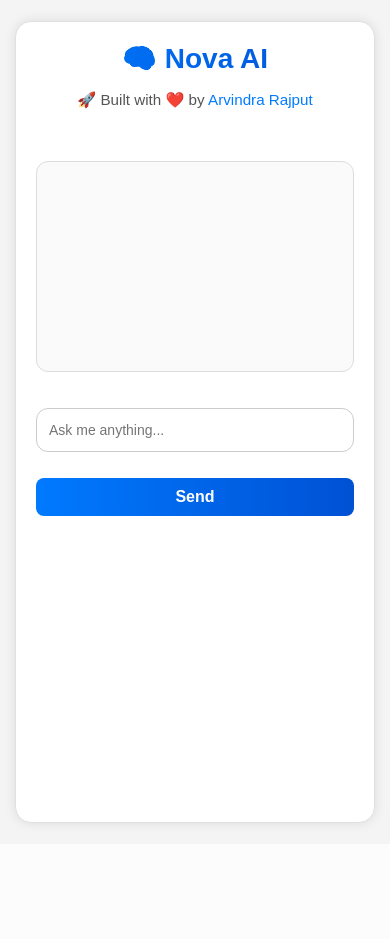
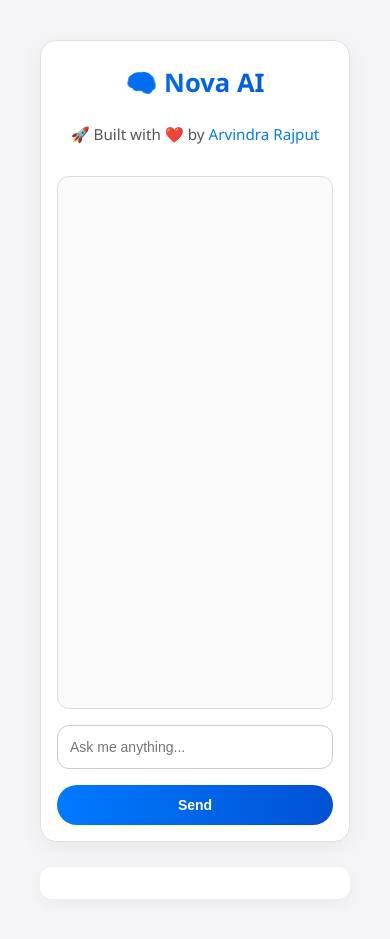
Before and after one commit to arvindra78/nova-ai, a Flask app: page / in a window 390 px wide. Before the commit the page ends 828 px from the top, so only its background shows below. Run offline with Flask 3, Linux system fonts and the light colour scheme; some libraries are stand-ins or nearby versions.

Commit message:
Update index.html

```diff
--- a/templates/index.html
+++ b/templates/index.html
@@ -6,65 +6,184 @@
   <title>Nova AI</title>
   <link rel="stylesheet" href="/static/style.css" />
 
-  <!-- 🔥 Google AdSense Auto Ads -->
-  <script async src="https://pagead2.googlesyndication.com/pagead/js/adsbygoogle.js?client=ca-pub-1830051360409760"
-    crossorigin="anonymous"></script>
+  <!-- 🔥 Google AdSense Auto Ads (optional) -->
+  <script async src="https://pagead2.googlesyndication.com/pagead/js/adsbygoogle.js?client=ca-pub-1830051360409760" crossorigin="anonymous"></script>
 
   <style>
-    html, body {
+    * {
+      box-sizing: border-box;
       margin: 0;
       padding: 0;
-      height: 100%;
-      overflow-x: hidden;
-      font-family: sans-serif;
-      background: #f4f4f4;
+    }
+
+    body {
+      font-family: 'Segoe UI', sans-serif;
+      background: #f5f5f7;
+      color: #000;
+      display: flex;
+      justify-content: center;
+      align-items: center;
+      min-height: 100vh;
+      padding: 20px;
+      overflow-y: auto;
     }
 
     .main-wrapper {
-      display: flex;
-      justify-content: center;
-      align-items: flex-start;
-      min-height: 100vh;
-      padding: 30px 15px;
+      width: 100%;
+      max-width: 800px;
+      padding: 20px;
+      margin: 0 auto;
     }
 
     .chat-container {
-      width: 100%;
-      max-width: 600px;
-      background: #fff;
-      padding: 20px;
+      display: flex;
+      flex-direction: column;
+      height: 90vh;
+      gap: 16px;
+      border: 1px solid #e0e0e0;
       border-radius: 16px;
-      box-shadow: 0 0 12px rgba(0, 0, 0, 0.1);
+      padding: 24px;
+      background: #ffffff;
+      box-shadow: 0 6px 24px rgba(0, 0, 0, 0.05);
+    }
+
+    h1 {
+      font-size: 1.6rem;
+      margin: 8px 0;
+      color: #222;
+      text-align: center;
+    }
+
+    .credit {
+      font-size: 0.95rem;
+      font-weight: 500;
+      color: #555;
+      text-align: center;
+    }
+
+    .credit a {
+      color: #007bff;
+      text-decoration: none;
+    }
+
+    .timer-display {
+      font-size: 0.9rem;
+      color: #666;
+      text-align: center;
     }
 
     #chat-box {
-      max-height: 400px;
+      flex-grow: 1;
+      background: #fafafa;
+      padding: 16px;
       overflow-y: auto;
-      margin-bottom: 10px;
+      border-radius: 12px;
+      border: 1px solid #ddd;
+      font-size: 16px;
+      scroll-behavior: smooth;
     }
 
-    input[type="text"] {
+    .user, .bot {
+      margin: 10px 0;
+      padding: 14px 18px;
+      border-radius: 12px;
+      line-height: 1.6;
+      max-width: 85%;
+      word-wrap: break-word;
+      box-shadow: 0 2px 5px rgba(0, 0, 0, 0.06);
+    }
+
+    .user {
+      background: #007aff;
+      color: #fff;
+      align-self: flex-end;
+    }
+
+    .bot {
+      background: #e0e0e0;
+      color: #222;
+      align-self: flex-start;
+    }
+
+    #user-input {
       width: 100%;
-      padding: 10px;
-      margin-top: 10px;
-      margin-bottom: 10px;
-      font-size: 1rem;
-      border-radius: 8px;
+      height: 44px;
+      padding: 10px 16px;
+      font-size: 16px;
       border: 1px solid #ccc;
+      border-radius: 12px;
+      background: #fff;
+      color: #000;
+      resize: none;
+    }
+
+    #user-input:focus {
+      border-color: #007aff;
     }
 
     button {
-      padding: 10px 20px;
-      font-size: 1rem;
+      padding: 14px 24px;
+      background: linear-gradient(to right, #007aff, #0051d4);
+      color: white;
       border: none;
-      border-radius: 8px;
-      background-color: #007bff;
-      color: white;
+      border-radius: 999px;
+      font-size: 16px;
+      font-weight: bold;
       cursor: pointer;
+      transition: background 0.2s ease;
+      margin-top: 10px;
     }
 
     button:hover {
-      background-color: #0056b3;
+      background: linear-gradient(to right, #0051d4, #003ba5);
+    }
+
+    .ad-wrapper {
+      margin-top: 25px;
+      text-align: center;
+    }
+
+    .ad-container {
+      background: #fff;
+      padding: 16px;
+      border-radius: 12px;
+      box-shadow: 0 4px 16px rgba(0, 0, 0, 0.05);
+    }
+
+    @media (max-width: 600px) {
+      .chat-container {
+        height: 95vh;
+        padding: 16px;
+      }
+
+      #chat-box {
+        font-size: 14px;
+      }
+
+      #user-input, button {
+        font-size: 14px;
+        width: 100%;
+        padding: 12px;
+      }
+
+      button {
+        margin-top: 0;
+      }
+    }
+
+    .typing-dot {
+      width: 8px;
+      height: 8px;
+      background-color: #007aff;
+      border-radius: 50%;
+      display: inline-block;
+      margin-left: 6px;
+      animation: blink 1s infinite ease-in-out;
+    }
+
+    @keyframes blink {
+      0%, 100% { opacity: 1; }
+      50% { opacity: 0; }
     }
   </style>
 </head>
@@ -73,32 +192,22 @@
   <div class="main-wrapper">
     <div class="chat-container">
       <h1>🧠 Nova AI</h1>
-      <div style="text-align: center; margin-top: -8px; margin-bottom: 20px;">
-        <span style="font-size: 0.95rem; font-weight: 500; color: #555;">
-          🚀 Built with ❤️ by
-          <a href="https://instagram.com/arvindra.verse" target="_blank" style="color: #007bff; text-decoration: none;">
-            Arvindra Rajput
-          </a>
-        </span>
+      <div class="credit">
+        🚀 Built with ❤️ by
+        <a href="https://instagram.com/arvindra.verse" target="_blank">Arvindra Rajput</a>
       </div>
 
       <div id="timer" class="timer-display"></div>
       <div id="chat-box"></div>
       <input type="text" id="user-input" placeholder="Ask me anything..." />
       <button onclick="sendMessage()">Send</button>
+    </div>
 
-      <!-- 💸 Adsterra Banner Below Chat -->
-      <div style="text-align: center; margin-top: 20px; min-height: 250px;">
-        <script type="text/javascript">
-          atOptions = {
-            'key': '4a7874126c1fbbe640e4d51fc61d5fe6',
-            'format': 'iframe',
-            'height': 250,
-            'width': 300,
-            'params': {}
-          };
-        </script>
-        <script type="text/javascript" src="//www.highperformanceformat.com/4a7874126c1fbbe640e4d51fc61d5fe6/invoke.js"></script>
+    <!-- 💸 Separate Ad Box -->
+    <div class="ad-wrapper">
+      <div class="ad-container">
+        <script async="async" data-cfasync="false" src="//pl27070359.profitableratecpm.com/a1c78c9b52fb4a9425675b44989f5b38/invoke.js"></script>
+        <div id="container-a1c78c9b52fb4a9425675b44989f5b38"></div>
       </div>
     </div>
   </div>
```
